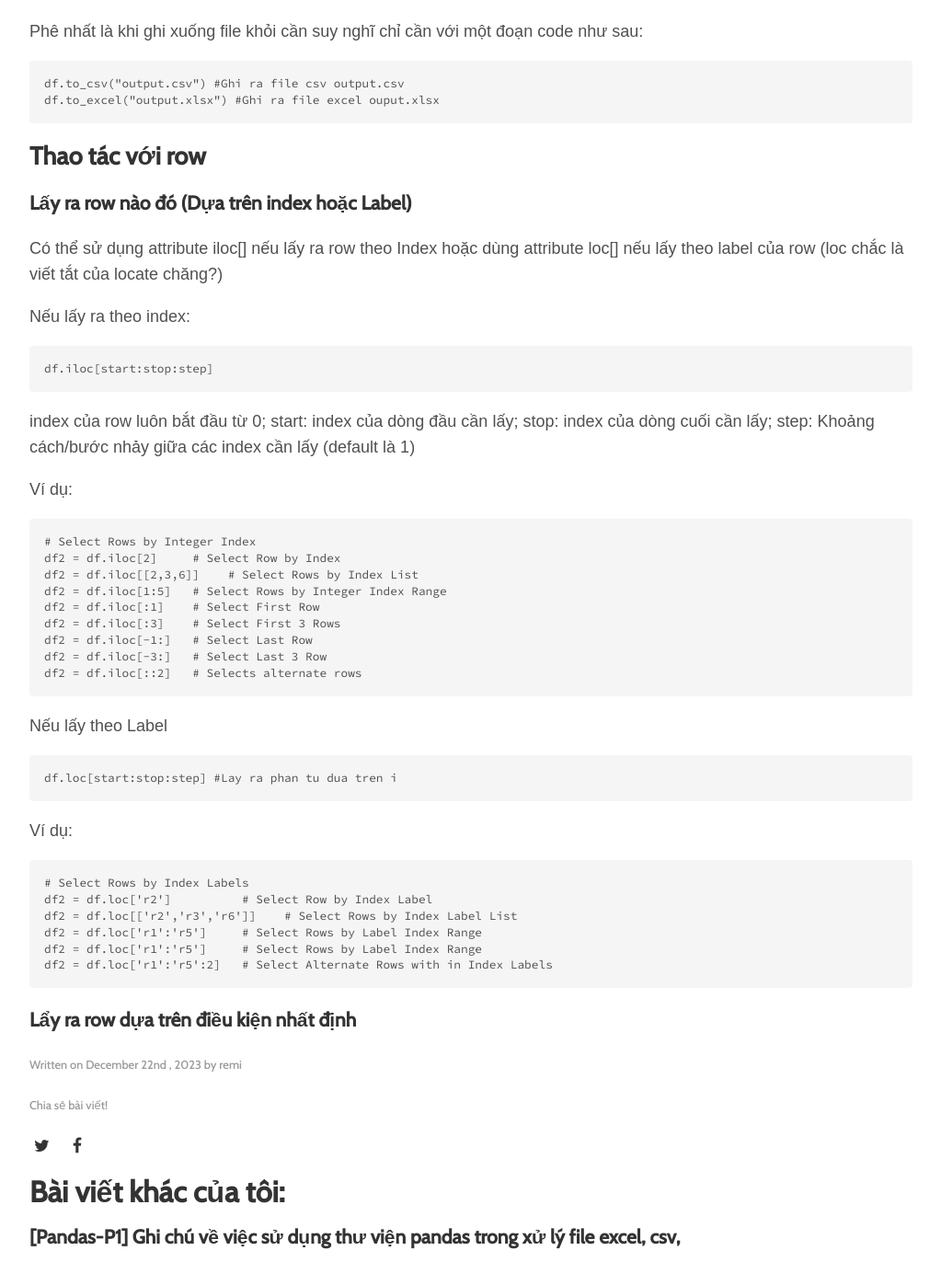
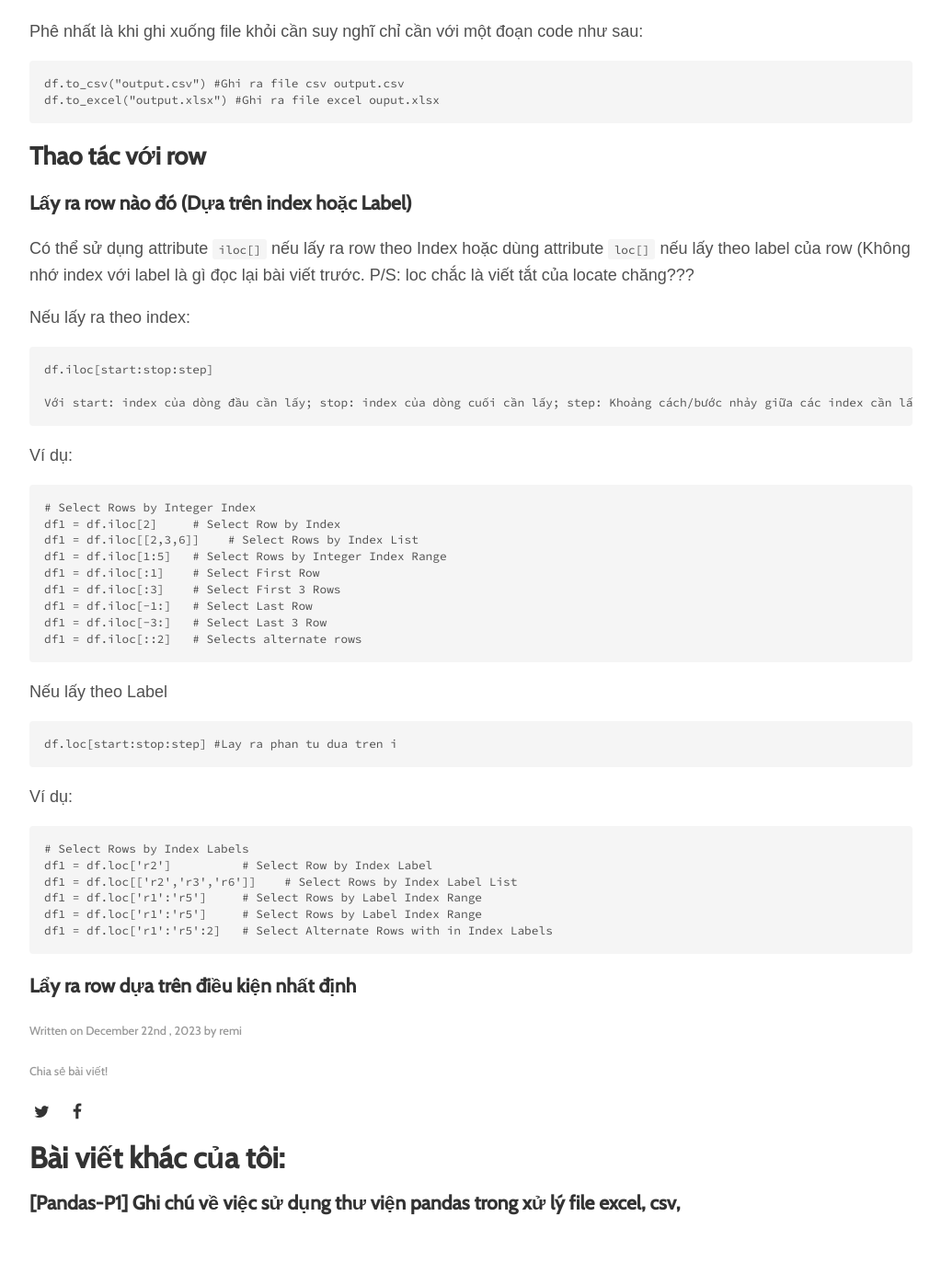
Before and after one commit to toannai/blog, a Jekyll site: the page built from _posts/2023-12-22-ghi-chu-su-dung-thu-vien-pandas-phan2.md.md, in a window 1280 px wide and 1400 px high, scrolled down 2110 px. Shown: the top 1397 px of the window at 92% size, without its empty margins (128-1151 px from the left). Built offline with Jekyll 4.4.1, drawn with Linux system fonts in a browser that asks for light colours; some web fonts are replaced.

Commit message:
comment code

````diff
--- a/_posts/2023-12-22-ghi-chu-su-dung-thu-vien-pandas-phan2.md.md
+++ b/_posts/2023-12-22-ghi-chu-su-dung-thu-vien-pandas-phan2.md.md
@@ -42,25 +42,26 @@ df.to_excel("output.xlsx") #Ghi ra file excel ouput.xlsx
 ```
 ## Thao tác với row
 ### Lấy ra row nào đó (Dựa trên index hoặc Label)
-Có thể sử dụng attribute iloc[] nếu lấy ra row theo Index hoặc dùng attribute loc[] nếu lấy theo label của row (loc chắc là viết tắt của locate chăng?)
+Có thể sử dụng attribute `iloc[]` nếu lấy ra row theo Index hoặc dùng attribute `loc[]` nếu lấy theo label của row (Không nhớ index với label là gì đọc lại bài viết trước. P/S: loc chắc là viết tắt của locate chăng???
 
 Nếu lấy ra theo index:
 ```
 df.iloc[start:stop:step]
+
+Với start: index của dòng đầu cần lấy; stop: index của dòng cuối cần lấy; step: Khoảng cách/bước nhảy giữa các index cần lấy (default là 1). Chú ý đây là index luôn bắt đầu từ 0 nghĩa là index=1 sẽ là phần tử thứ 2, index=2 là phần tử thứ 3, ...
 ```
-index của row luôn bắt đầu từ 0; start: index của dòng đầu cần lấy; stop: index của dòng cuối cần lấy; step: Khoảng cách/bước nhảy giữa các index cần lấy (default là 1)
 
 Ví dụ:
 ```
 # Select Rows by Integer Index
-df2 = df.iloc[2]     # Select Row by Index
-df2 = df.iloc[[2,3,6]]    # Select Rows by Index List
-df2 = df.iloc[1:5]   # Select Rows by Integer Index Range
-df2 = df.iloc[:1]    # Select First Row
-df2 = df.iloc[:3]    # Select First 3 Rows
-df2 = df.iloc[-1:]   # Select Last Row
-df2 = df.iloc[-3:]   # Select Last 3 Row
-df2 = df.iloc[::2]   # Selects alternate rows
+df1 = df.iloc[2]     # Select Row by Index
+df1 = df.iloc[[2,3,6]]    # Select Rows by Index List
+df1 = df.iloc[1:5]   # Select Rows by Integer Index Range
+df1 = df.iloc[:1]    # Select First Row
+df1 = df.iloc[:3]    # Select First 3 Rows
+df1 = df.iloc[-1:]   # Select Last Row
+df1 = df.iloc[-3:]   # Select Last 3 Row
+df1 = df.iloc[::2]   # Selects alternate rows
 ```
 
 Nếu lấy theo Label
@@ -70,10 +71,10 @@ df.loc[start:stop:step] #Lay ra phan tu dua tren i
 Ví dụ:
 ```
 # Select Rows by Index Labels
-df2 = df.loc['r2']          # Select Row by Index Label
-df2 = df.loc[['r2','r3','r6']]    # Select Rows by Index Label List
-df2 = df.loc['r1':'r5']     # Select Rows by Label Index Range
-df2 = df.loc['r1':'r5']     # Select Rows by Label Index Range
-df2 = df.loc['r1':'r5':2]   # Select Alternate Rows with in Index Labels
+df1 = df.loc['r2']          # Select Row by Index Label
+df1 = df.loc[['r2','r3','r6']]    # Select Rows by Index Label List
+df1 = df.loc['r1':'r5']     # Select Rows by Label Index Range
+df1 = df.loc['r1':'r5']     # Select Rows by Label Index Range
+df1 = df.loc['r1':'r5':2]   # Select Alternate Rows with in Index Labels
 ```
 ### Lẩy ra row dựa trên điều kiện nhất định
````
